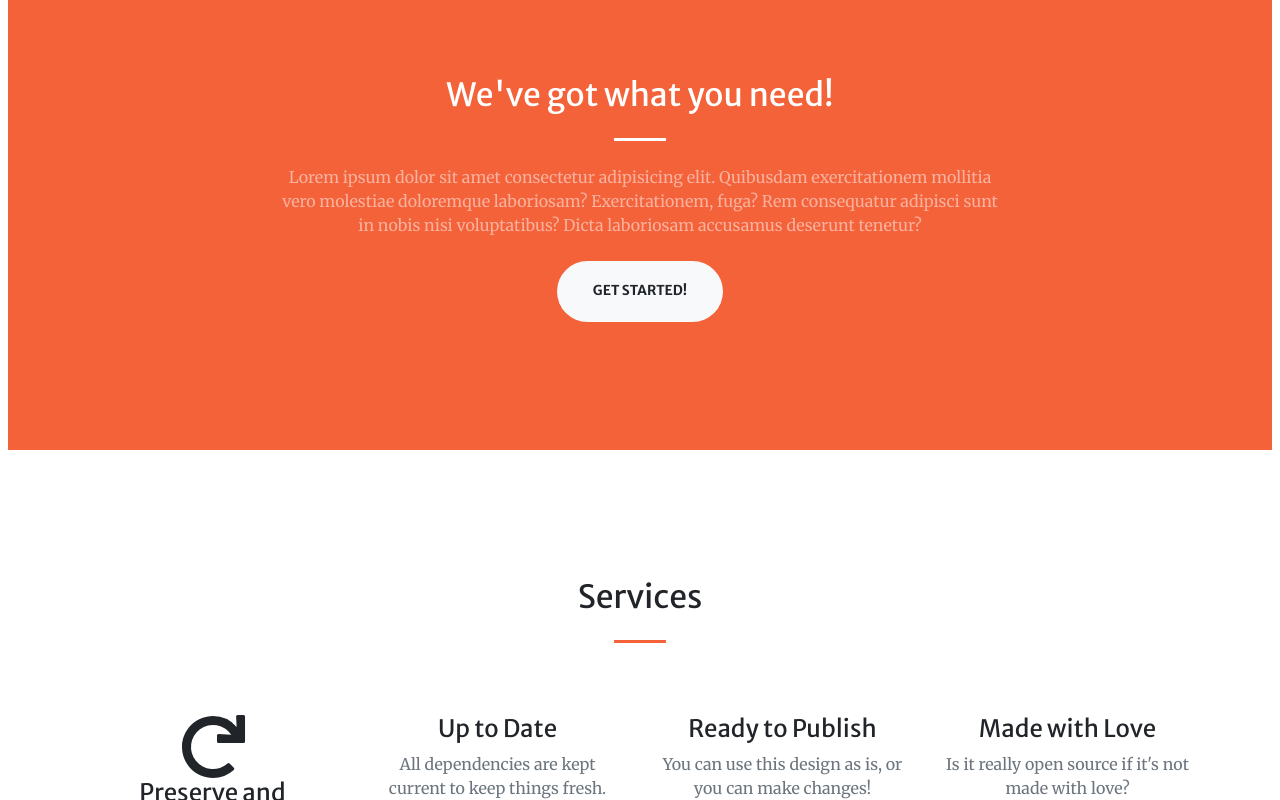
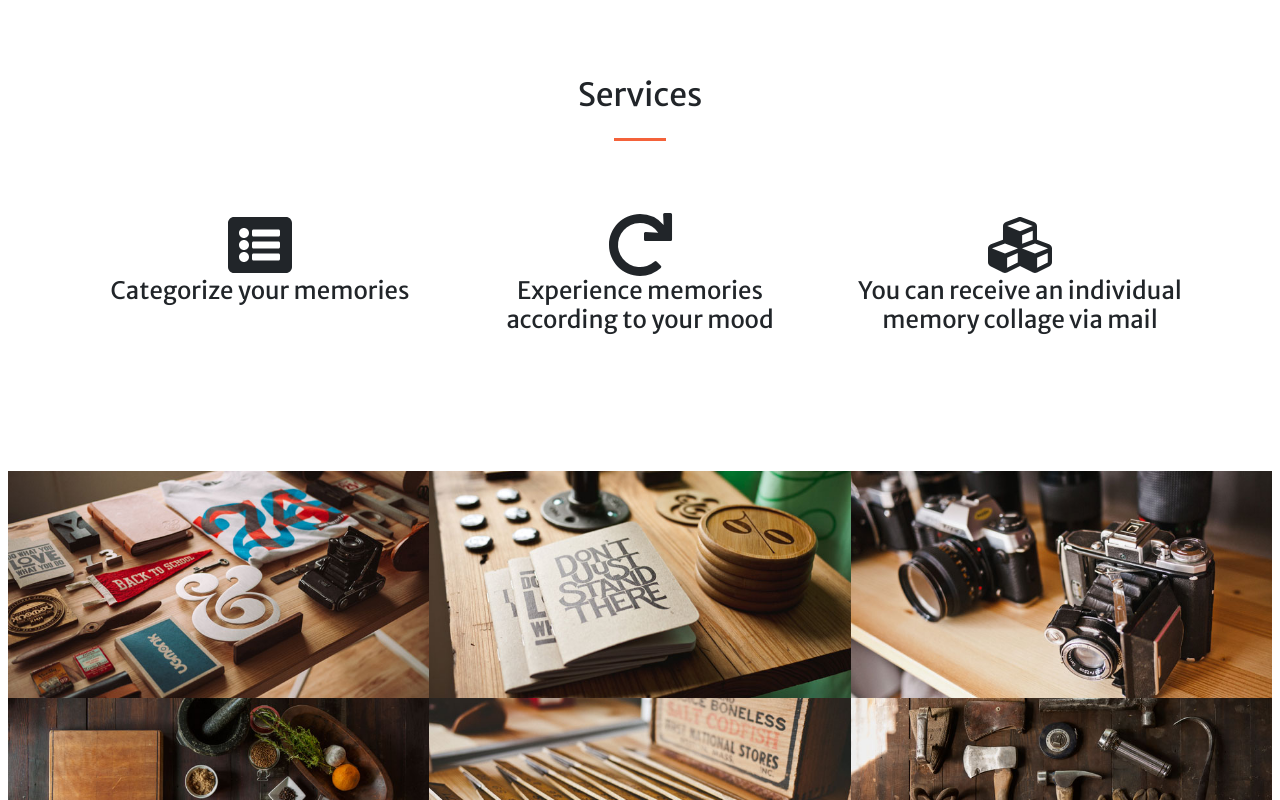
Before and after one commit to D3stros/Gamestalk_Microservices, an Angular app in the folder frontend-microservice/: page / in a window 1280 px wide. Shown: the part 860-1660 px from the top of the page. Built offline with nearby package versions, Linux system fonts and the light colour scheme.

Commit message:
Displaying Memoneeds services in the frontend

```diff
--- a/frontend-microservice/src/app/app.component.html
+++ b/frontend-microservice/src/app/app.component.html
@@ -82,72 +82,41 @@
               With memoneeds you can preserve memories according to your own
               personal needs
             </p>
-            <a class="btn btn-primary btn-xl js-scroll-trigger" href="#about"
+            <a class="btn btn-primary btn-xl js-scroll-trigger" href="#services"
               >Find Out More</a
             >
           </div>
         </div>
       </div>
     </header>
-    <!-- About-->
-    <section class="page-section bg-primary" id="about">
-      <div class="container">
-        <div class="row justify-content-center">
-          <div class="col-lg-8 text-center">
-            <h2 class="text-white mt-0">We've got what you need!</h2>
-            <hr class="divider light my-4" />
-            <p class="text-white-50 mb-4">
-              Lorem ipsum dolor sit amet consectetur adipisicing elit. Quibusdam
-              exercitationem mollitia vero molestiae doloremque laboriosam?
-              Exercitationem, fuga? Rem consequatur adipisci sunt in nobis nisi
-              voluptatibus? Dicta laboriosam accusamus deserunt tenetur?
-            </p>
-            <a class="btn btn-light btn-xl js-scroll-trigger" href="#services"
-              >Get Started!</a
-            >
-          </div>
-        </div>
-      </div>
-    </section>
     <!-- Services-->
     <section class="page-section" id="services">
       <div class="container">
         <h2 class="text-center mt-0">Services</h2>
         <hr class="divider my-4" />
         <div class="row">
-          <div class="col-lg-3 col-md-6 text-center">
+          <div class="col-lg-4 col-md-6 text-center">
+            <div class="mt-5">
+              <fa-icon [icon]="faListAlt" size="4x"></fa-icon>
+              <h3 class="h4 mb-2">
+                Categorize your memories
+              </h3>
+            </div>
+          </div>
+          <div class="col-lg-4 col-md-6 text-center">
             <div class="mt-5">
               <fa-icon [icon]="faRedo" size="4x"></fa-icon>
               <h3 class="h4 mb-2">
-                Preserve and experience your memories again
+                Experience memories according to your mood
               </h3>
             </div>
           </div>
-          <div class="col-lg-3 col-md-6 text-center">
+          <div class="col-lg-4 col-md-6 text-center">
             <div class="mt-5">
-              <i class="fas fa-4x fa-globe text-primary mb-4"></i>
-              <h3 class="h4 mb-2">Up to Date</h3>
-              <p class="text-muted mb-0">
-                All dependencies are kept current to keep things fresh.
-              </p>
-            </div>
-          </div>
-          <div class="col-lg-3 col-md-6 text-center">
-            <div class="mt-5">
-              <i class="fas fa-4x fa-globe text-primary mb-4"></i>
-              <h3 class="h4 mb-2">Ready to Publish</h3>
-              <p class="text-muted mb-0">
-                You can use this design as is, or you can make changes!
-              </p>
-            </div>
-          </div>
-          <div class="col-lg-3 col-md-6 text-center">
-            <div class="mt-5">
-              <i class="fas fa-4x fa-heart text-primary mb-4"></i>
-              <h3 class="h4 mb-2">Made with Love</h3>
-              <p class="text-muted mb-0">
-                Is it really open source if it's not made with love?
-              </p>
+              <fa-icon [icon]="faCubes" size="4x"></fa-icon>
+              <h3 class="h4 mb-2">
+                You can receive an individual memory collage via mail
+              </h3>
             </div>
           </div>
         </div>
--- a/frontend-microservice/src/app/app.component.ts
+++ b/frontend-microservice/src/app/app.component.ts
@@ -1,5 +1,5 @@
 import { Component } from '@angular/core';
-import { faRedo } from '@fortawesome/free-solid-svg-icons';
+import { faRedo, faListAlt, faCubes } from '@fortawesome/free-solid-svg-icons';
 
 @Component({
   selector: 'app-root',
@@ -8,5 +8,7 @@ import { faRedo } from '@fortawesome/free-solid-svg-icons';
 })
 export class AppComponent {
   title = 'frontend-microservice';
+  faCubes = faCubes;
   faRedo = faRedo;
+  faListAlt = faListAlt;
 }
```
